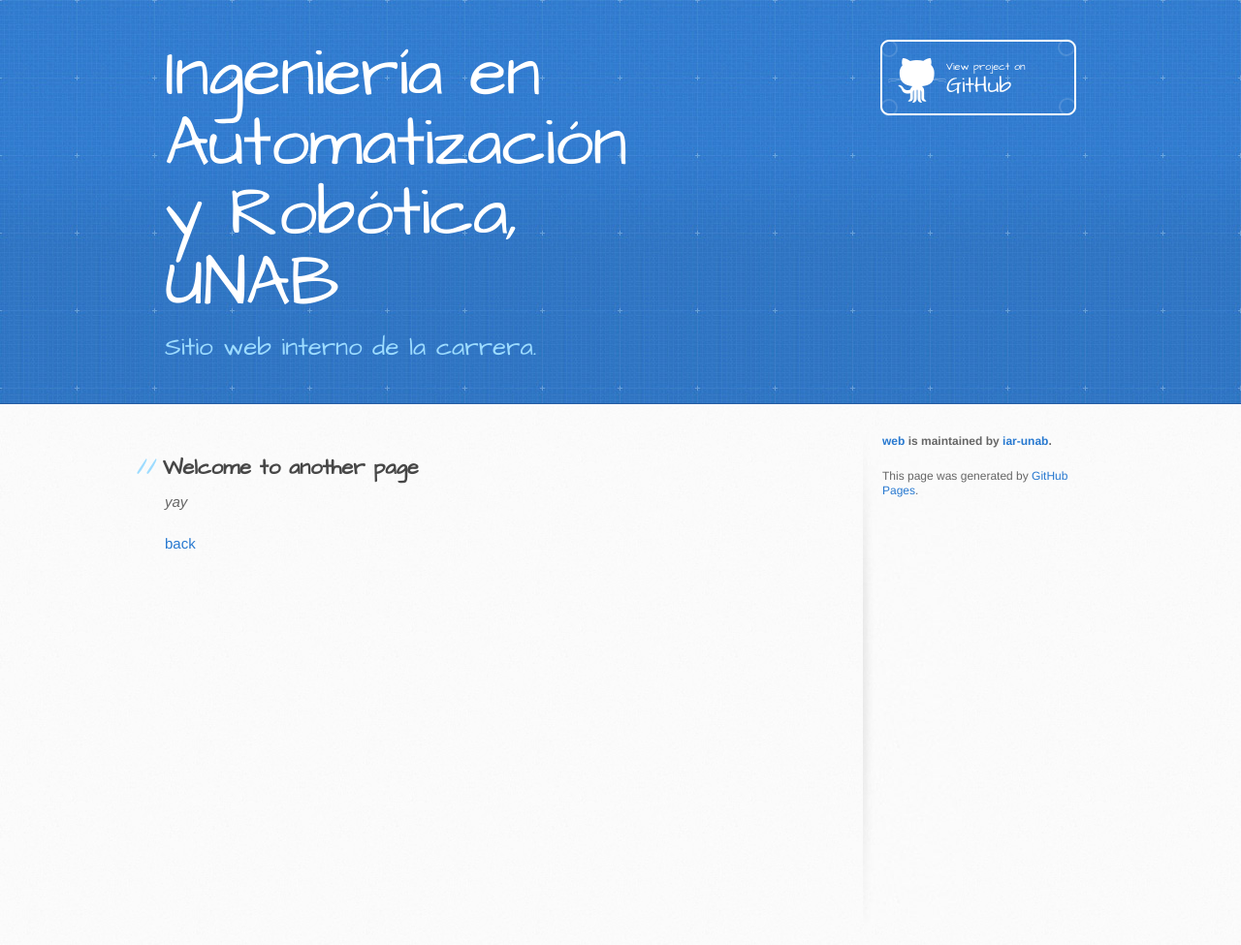
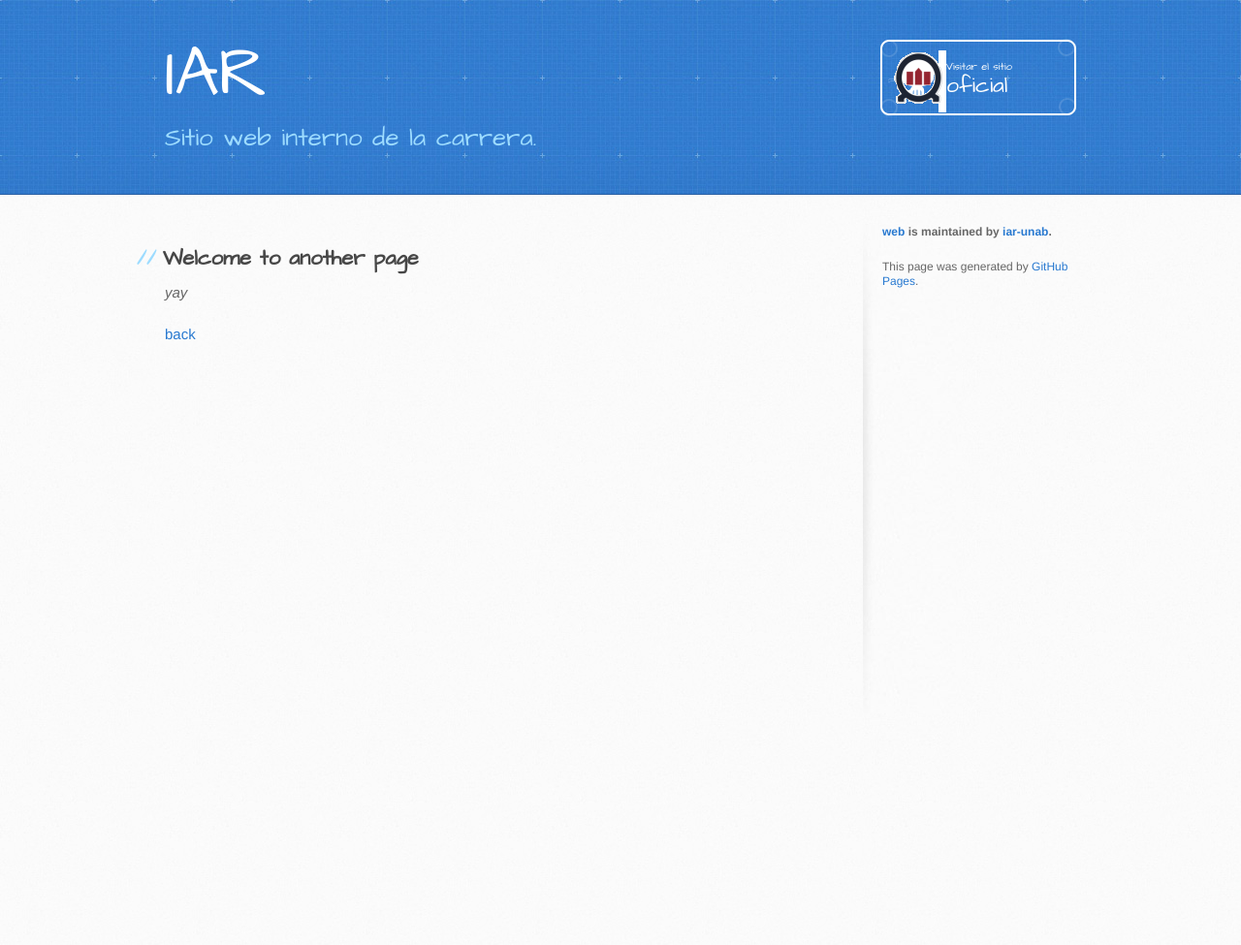
Before and after one commit to iar-unab/web, a Jekyll site: the page built from another-page.md, in a window 1280 px wide. Shown: the whole page at 97% size. Built offline with Jekyll 4.4.1, drawn with Linux system fonts in a browser that asks for light colours; our own code applies the rules of GitHub Pages for plain Markdown files; after the commit the page ends 900 px from its top, so only the background shows below that.

Commit message:
header customization

```diff
--- a/_config.yml
+++ b/_config.yml
@@ -1,4 +1,4 @@
-title: Ingeniería en Automatización y Robótica, UNAB
+title: IAR
 description: Sitio web interno de la carrera.
 show_downloads: false
 google_analytics:
--- a/_layouts/default.html
+++ b/_layouts/default.html
@@ -22,7 +22,7 @@
         </a>
         <h2>{{ site.description | default: site.github.project_tagline }}</h2>
         {% if site.github.is_project_page %}
-          <a href="{{ site.github.repository_url }}" class="button"><small>View project on</small> GitHub</a>
+          <a href="{{ site.github.repository_url }}" class="button"><small>Visitar el sitio</small> oficial</a>
         {% endif %}
         {% if site.github.is_user_page %}
           <a href="{{ site.github.owner_url }}" class="button"><small>Follow me on</small> GitHub</a>
```
Also changed, not shown: assets/images/github-button.png.
